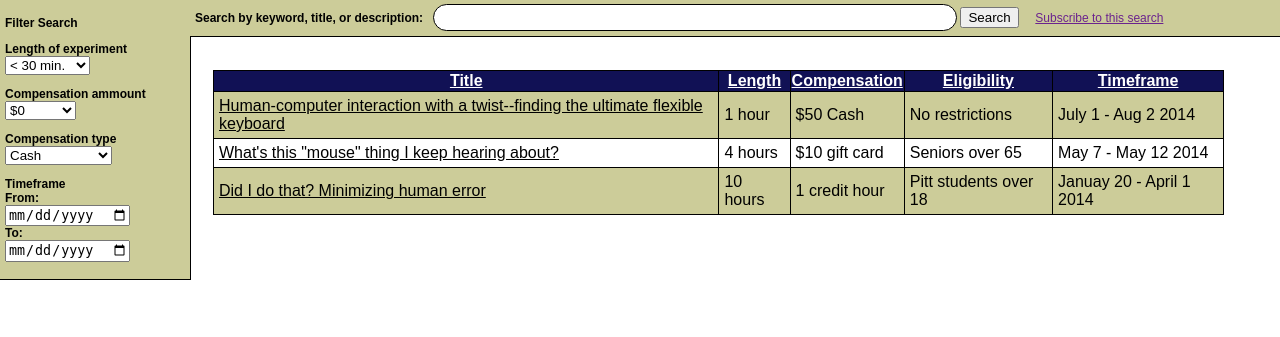
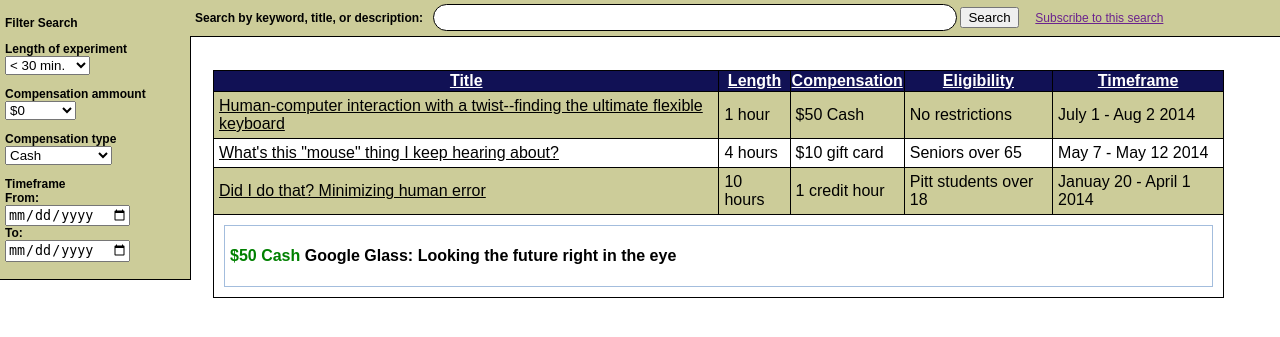
Before and after one commit to mtp26/INFSCI2560SpringAMP, a PHP site: page /participant.html in a window 1280 px wide. Shown: the part 55-392 px from the top of the page. Run offline with PHP 8.4, Linux system fonts and the light colour scheme.

Commit message:
Added expanded box take 1

```diff
--- a/participant.html
+++ b/participant.html
@@ -42,6 +42,16 @@
   <td>1 credit hour</td>
   <td>Pitt students over 18</td>
   <td>Januay 20 - April 1 2014</td>
+</tr>
+<tr>
+  <td colspan="5">
+    <div class="box">
+      <p>
+      <span class="money">$50 Cash</span>
+      <span class="title">Google Glass: Looking the future right in the eye</span>
+      </p>
+    </div>
+  </td>
 </tr>
 </table>
 </section>
--- a/styles/main.css
+++ b/styles/main.css
@@ -151,12 +151,16 @@ nav a { text-decoration: none; }
 div.box {
   border: 1px solid #a3bddd;
   padding: 5px;
-  background-color: #dcdce6;
   margin: 5px;
-  width: 50%;
-  white-space: normal;
-  position: relative;
-  z-index: 0;
-  display: inline-block;
-  vertical-align: top;
 }
+
+span.money {
+  color: green;
+  font-weight: bold;
+  text-align: left;
+}
+
+span.title {
+  font-weight: bold;
+  align: center;
+}
```
